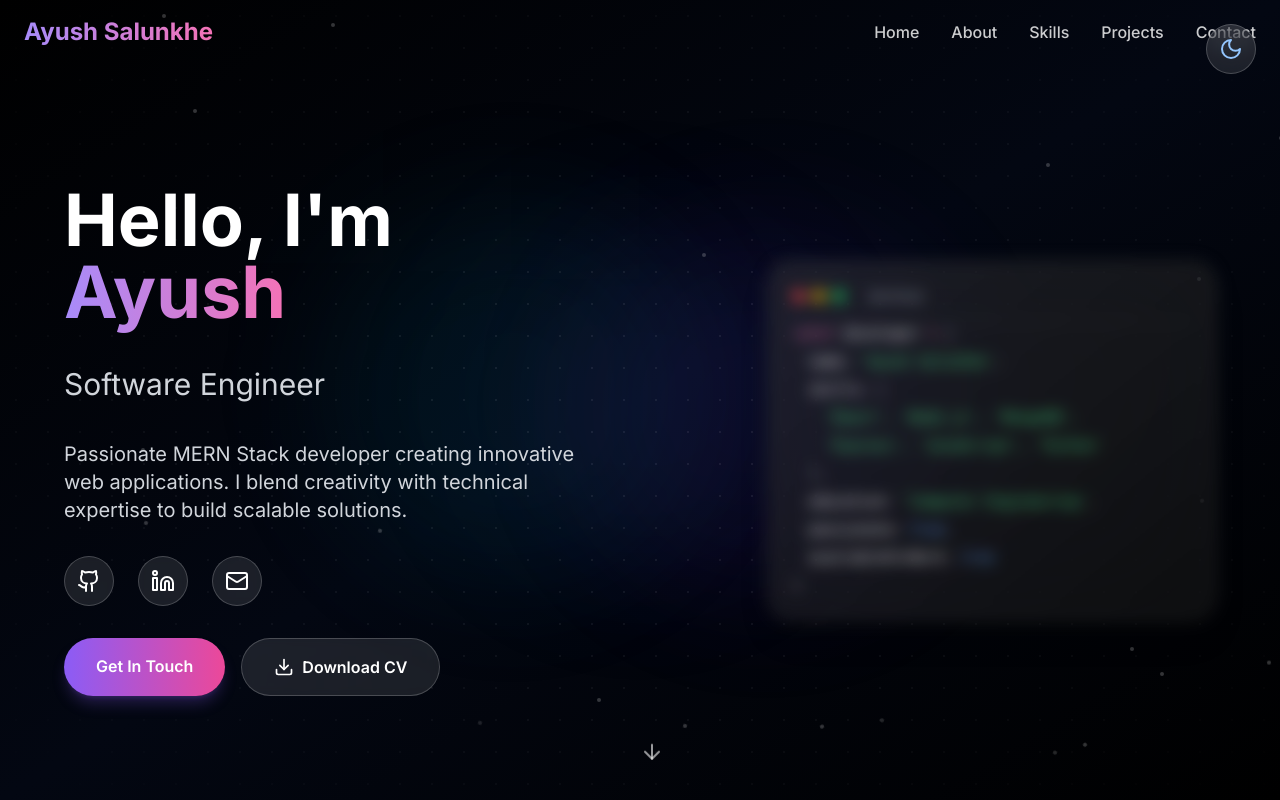
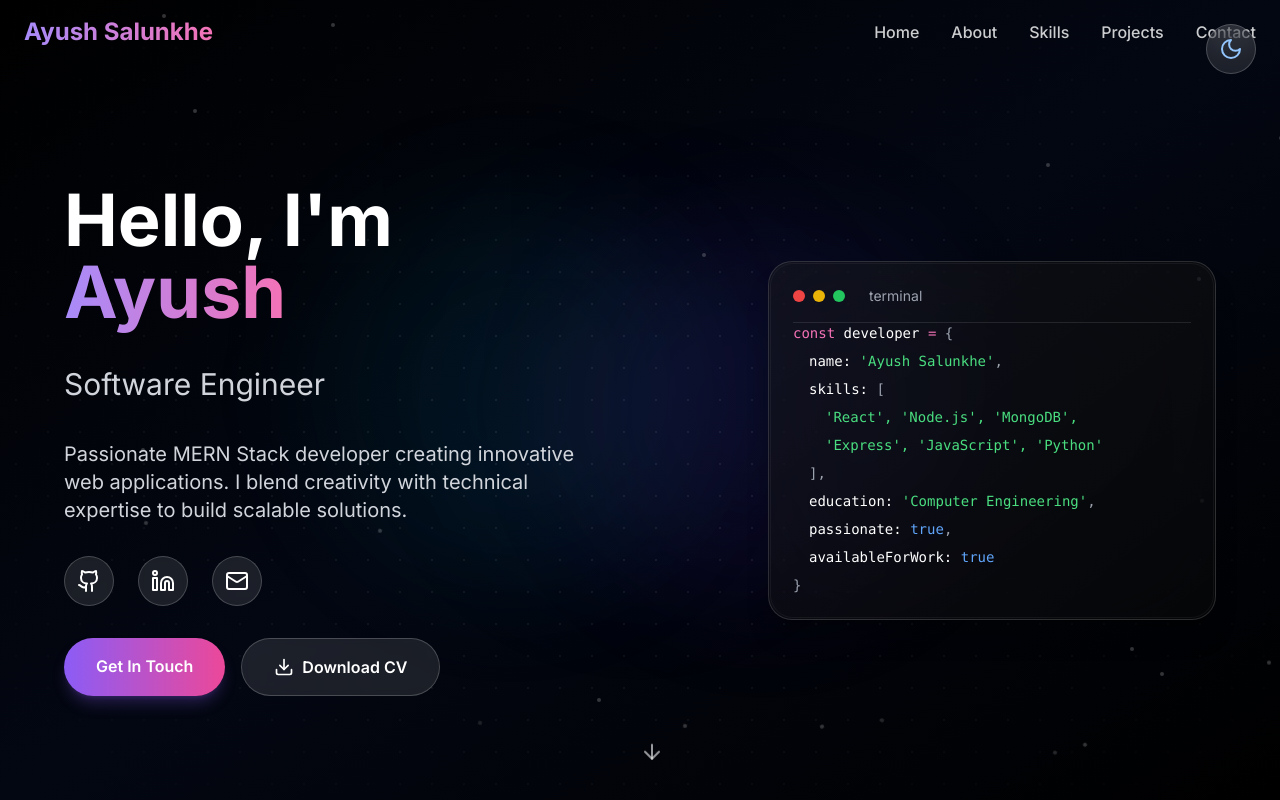
Before and after one commit to ayushsalunkhe/portfolio-v2, a React (Vite) app: page / in a window 1280 px wide. Shown: the top 800 px of the page. Built offline with nearby package versions, Linux system fonts and the light colour scheme.

Commit message:
Update GlassCard.tsx

```diff
--- a/src/react-app/components/GlassCard.tsx
+++ b/src/react-app/components/GlassCard.tsx
@@ -17,19 +17,20 @@ export default function GlassCard({
     <div
       id={stickyIndex ? `sticky-card-${stickyIndex}` : undefined}
       className={`
-        relative overflow-hidden // Added for gradient overlay and refined shadows
-        backdrop-blur-3xl // Increased blur for a softer, more premium look
-        bg-gradient-to-br from-white/85 to-white/70 dark:from-white/10 dark:to-white/5 // Subtle gradient for depth
-        border border-gray-200/60 dark:border-white/15 // Slightly stronger border for definition
+        relative overflow-hidden
+        backdrop-blur-3xl // Remains strong for the glass effect
+        // --- IMPORTANT FIX HERE: Significantly reduced background opacity ---
+        bg-gradient-to-br from-white/20 to-white/10 dark:from-white/5 dark:to-white/[0.02] // Much lower opacity!
+        border border-gray-200/60 dark:border-white/15
         rounded-3xl p-6
-        ${hover ? 'hover:scale-[1.01] hover:shadow-2xl hover:shadow-gray-300/30 dark:hover:shadow-black/30 hover:border-gray-300/70 dark:hover:border-white/25' : ''} // Enhanced hover effects
-        transition-all duration-500 ease-in-out // Smoother transitions
-        shadow-xl shadow-gray-200/25 dark:shadow-black/25 // Refined initial shadow
+        ${hover ? 'hover:scale-[1.01] hover:shadow-2xl hover:shadow-gray-300/30 dark:hover:shadow-black/30 hover:border-gray-300/70 dark:hover:border-white/25' : ''}
+        transition-all duration-500 ease-in-out
+        shadow-xl shadow-gray-200/25 dark:shadow-black/25
         ${stickyIndex ? 'sticky-card' : ''}
         ${className}
       `}
     >
-      {/* Subtle Inner Border/Highlight for premium feel */}
+      {/* Subtle Inner Border/Highlight for premium feel (still good to keep) */}
       <div className="absolute inset-[1px] rounded-[calc(1.5rem-1px)] border border-white/50 dark:border-white/5 pointer-events-none"></div>
 
       {children}
```
